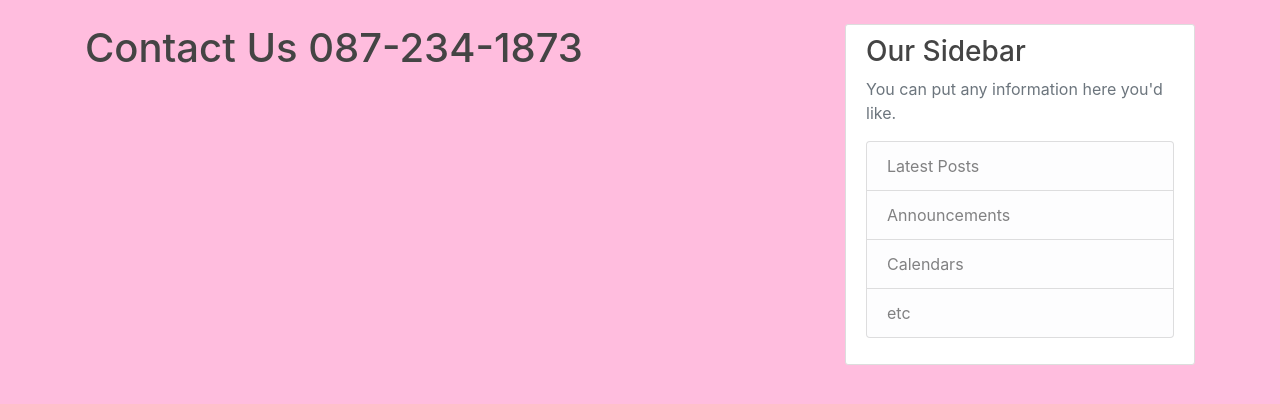
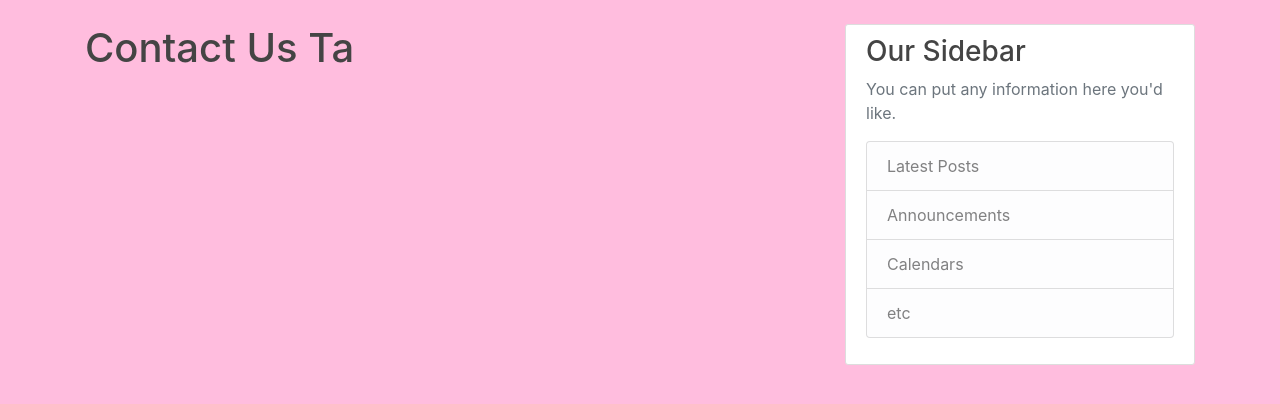
Before and after one commit to ZnoKunG/Anime-Blog, a Django app: page /support/ in a window 1280 px wide. Shown: the part 56-460 px from the top of the page. Run offline with Django 4.2, Linux system fonts and the light colour scheme; some libraries are stand-ins or nearby versions.

Commit message:
change contact

```diff
--- a/django_project/blog/templates/blog/support.html
+++ b/django_project/blog/templates/blog/support.html
@@ -1,4 +1,4 @@
 {% extends "blog/base.html" %}
 {% block content %}
-    <h1>Contact Us 087-234-1873</h1>
+    <h1>Contact Us Ta</h1>
 {% endblock content %}
```
